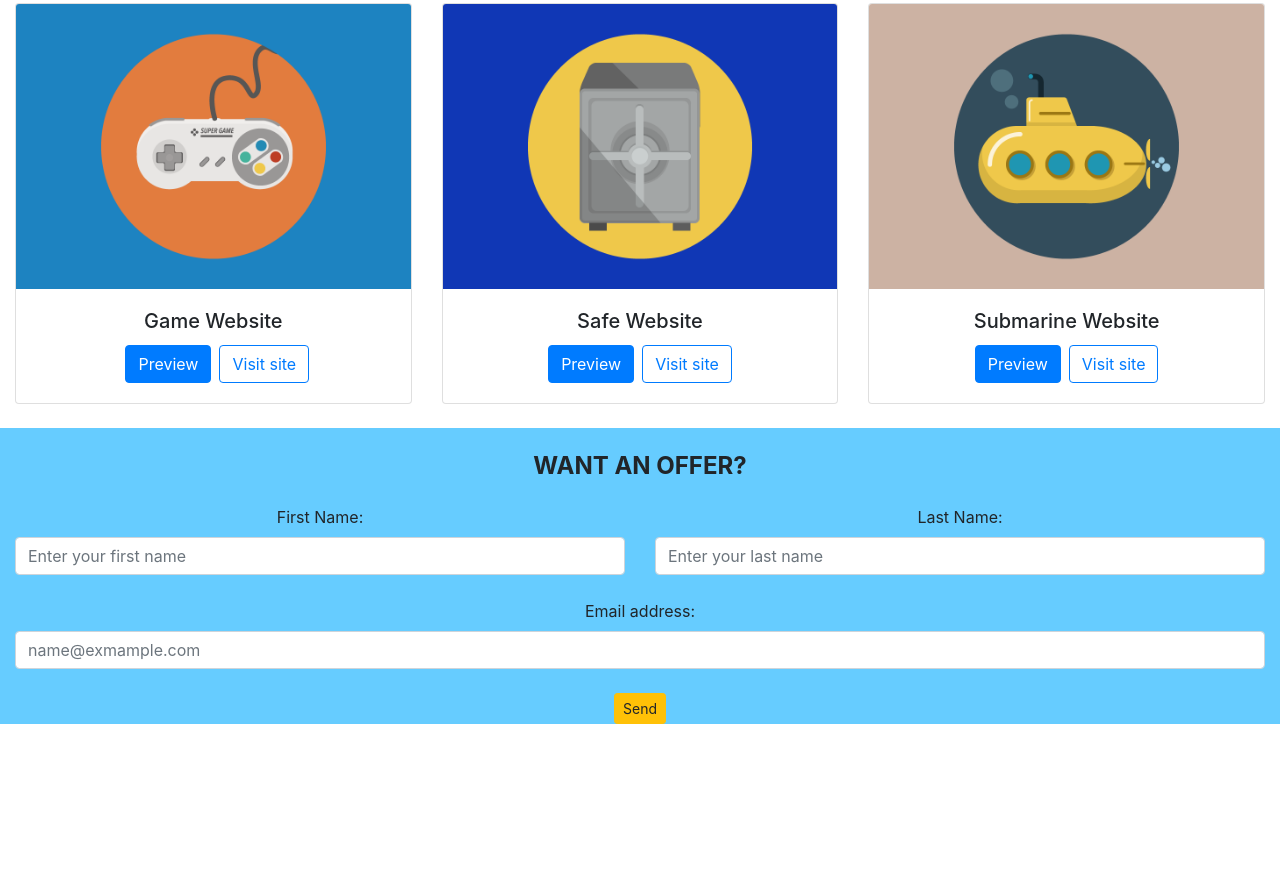
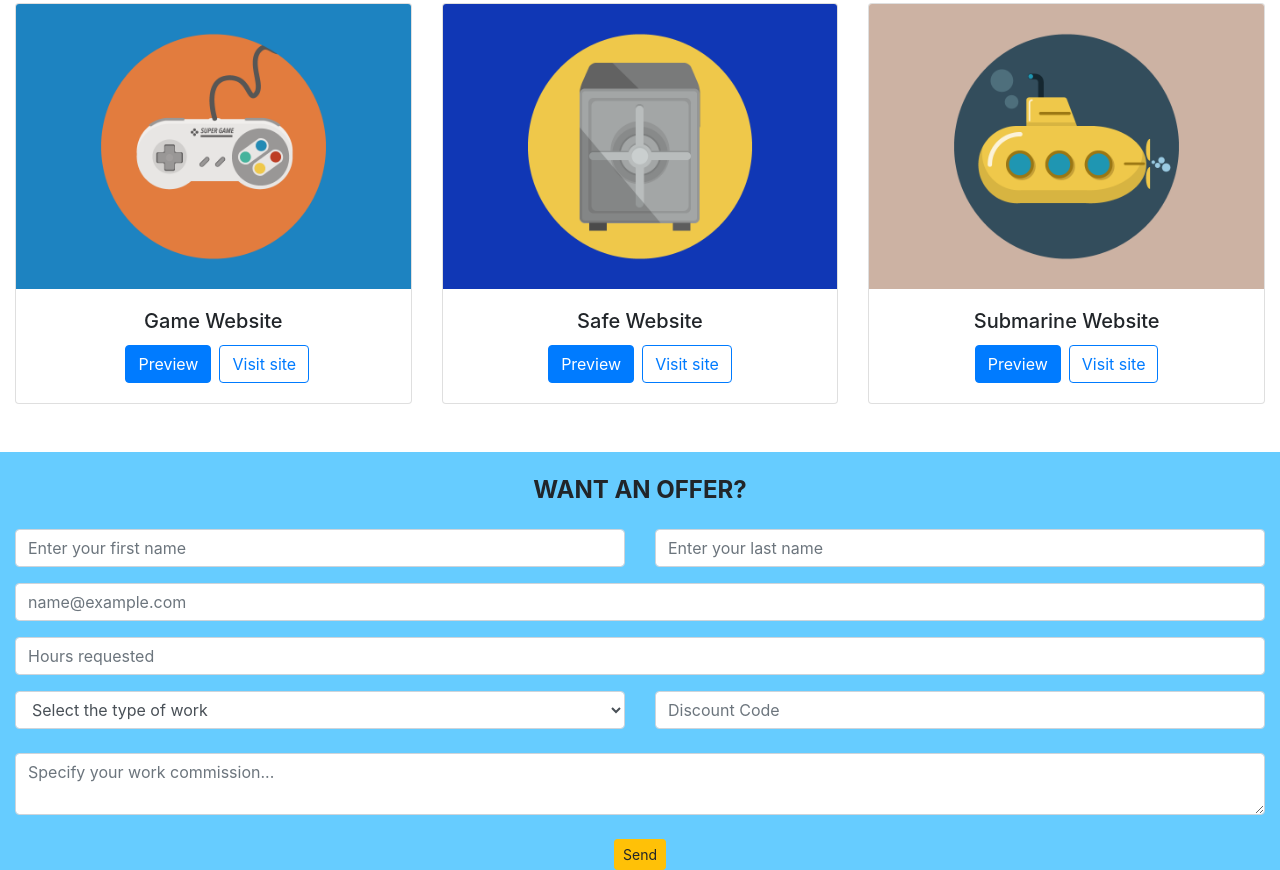
Before and after one commit to GretaMattarelli/bootstrap-html-freelancer, a plain HTML site: page index.html in a window 1280 px wide. Shown: the part 874-1744 px from the top of the page. Before the commit the page ends 1598 px from the top, so only its background shows below. Drawn offline with nearby package versions, Linux system fonts and the light colour scheme.

Commit message:
to fix the size, some captions are too long

```diff
--- a/index.html
+++ b/index.html
@@ -120,60 +120,85 @@
 
 
             <!---parte finale con h4 e didascalie label --->
+            <div class="row mt-4 w-100 m-0 p-0" style="background-color: #66ccff; margin-bottom: 20px;">
+                <div class="col text-center mt-4">
+                  <h4 class="font-weight-bold">WANT AN OFFER?</h4>
 
-            <div class="container-fluid">
-                <div class="row" style="background-color: #66ccff;">
-                    <div class="col text-center">
-                        <h4 class="font-weight-bold mt-4">WANT AN OFFER?</h4>
                         <!--Didascalia First name-->
 
                         <div class="row mt-4">
                             <div class="col">
-                                <label for="first-name" class="form-label text-left">First Name:</label>
-                                <input type="text" id="first-name" class="form-control"
-                                    placeholder="Enter your first name">
+                              <input type="text" class="form-control" placeholder="Enter your first name">
                             </div>
 
-                            <!--Didascali Last name-->
+                            <!--Didascalia Last name-->
                             <div class="col">
-                                <label for="last-name" class="form-label text-left">Last Name:</label>
-                                <input type="text" id="last-name" class="form-control"
-                                    placeholder="Enter your last name">
+                                <input type="text" class="form-control" placeholder="Enter your last name">
                               </div>
                             </div>
 
 
 
 
-                        <!--Didascalia Email addres--->
+                        <!--Didascalia Email address--->
 
-
-                        <div class="row mt-4">
+                        <div class="row mt-3">
                             <div class="col">
-                                <label for="first-name" class="form-label text-left">Email address:</label>
-                                <input type="text" id="first-name" class="form-control"
-                                    placeholder="name@exmample.com">
+                              <input type="email" class="form-control" placeholder="name@example.com">
                             </div>
                           </div>
 
 
 
 
+                    <!--Didascalia Hourse requested-->
+                    <div class="row mt-3">
+                        <div class="col">
+                          <input type="text" class="form-control" placeholder="Hours requested">
+                        </div>
+                      </div>
+
+
+                <!--Didascalia Type of work-->
+
+                <div class="row mt-3">
+                    <div class="col">
+                      <select class="form-control">
+                        <option value="">Select the type of work</option>
+                        <option value="type1">Type 1</option>
+                        <option value="type2">Type 2</option>
+                        <option value="type3">Type 3</option>
+                      </select>
+                    </div>
 
 
 
 
+                    <!--Didascalia Discount code-->
+                    <div class="col">
+                        <input type="text" class="form-control" placeholder="Discount Code">
+                      </div>
+                    </div>
 
+                    <!--Didascalia Messaggio-->
+                    <div class="row mt-4">
+                        <div class="col">
+                          <textarea class="form-control" placeholder="Specify your work commission..."></textarea>
+                        </div>
+                      </div>
 
                 <!--Bottone Send---->
                 <div class="row mt-4">
                     <div class="col text-center">
+                        <div class="d-flex justify-content-center">
                             <button class="btn btn-warning btn-sm">Send</button>
                         </div>
                     </div>
                 </div>
-                </div>
-            </div>
+
+
+
+
     <!---->
     <script src="https://cdnjs.cloudflare.com/ajax/libs/jquery/3.6.0/jquery.min.js"></script>
     <script src="https://maxcdn.bootstrapcdn.com/bootstrap/4.5.2/js/bootstrap.min.js"></script>
```
Lines whose indentation alone changed are shown as unchanged.
